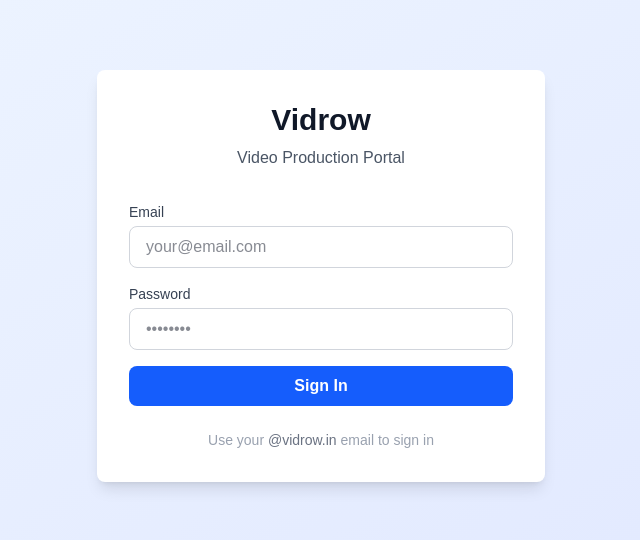
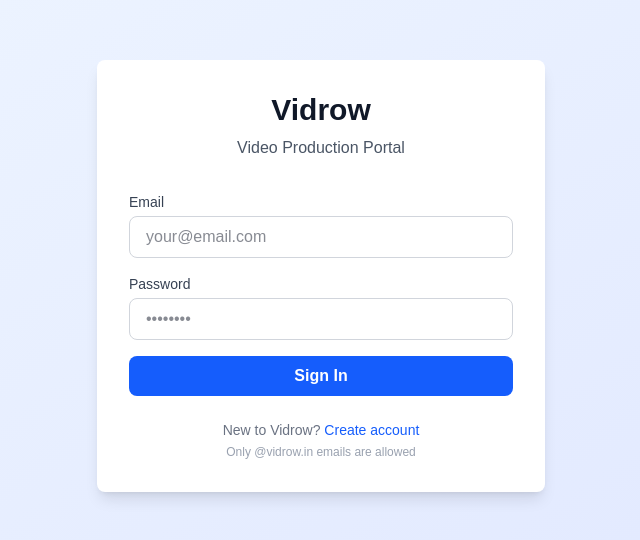
Before and after one commit to rohityadav2320/vidrow-portal, a Next.js app: page /auth/login in a window 1280 px wide. Shown: the part 124-664 px from the top of the page, without its empty margins (319-959 px from the left). Built offline with nearby package versions, Linux system fonts and the light colour scheme; no server answers.

Commit message:
Restore Create account link on login page

```diff
--- a/app/auth/login/page.tsx
+++ b/app/auth/login/page.tsx
@@ -81,8 +81,12 @@ export default function LoginPage() {
             </button>
           </form>
 
-          <div className="mt-6 text-center text-sm text-gray-400">
-            Use your <span className="font-medium text-gray-500">@vidrow.in</span> email to sign in
+          <div className="mt-6 text-center text-sm text-gray-500">
+            New to Vidrow?{' '}
+            <Link href="/auth/signup" className="text-blue-600 hover:underline font-medium">
+              Create account
+            </Link>
+            <p className="text-xs text-gray-400 mt-1">Only @vidrow.in emails are allowed</p>
           </div>
         </div>
       </div>
```
